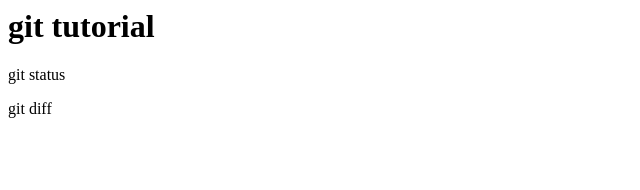
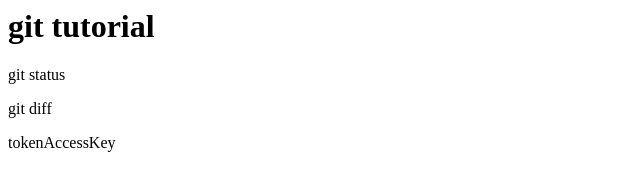
Before and after one commit to odafuta/git_learning, a plain HTML site: page index.html in a window 1280 px wide. Shown: the whole page, without its empty margins (0-640 px from the left). Drawn offline with Linux system fonts and the light colour scheme.

Commit message:
gitAccessTokenKeyの動作確認用push
gitAccessTokenKeyを資格情報マネージャーアプリから削除しpush時にgitAccessTokenKeyが動作しているか確認するため

```diff
--- a/index.html
+++ b/index.html
@@ -1,3 +1,4 @@
 <h1>git tutorial</h1>
 <p>git status</p>
 <p>git diff</p>
+<p>tokenAccessKey</p>
```
